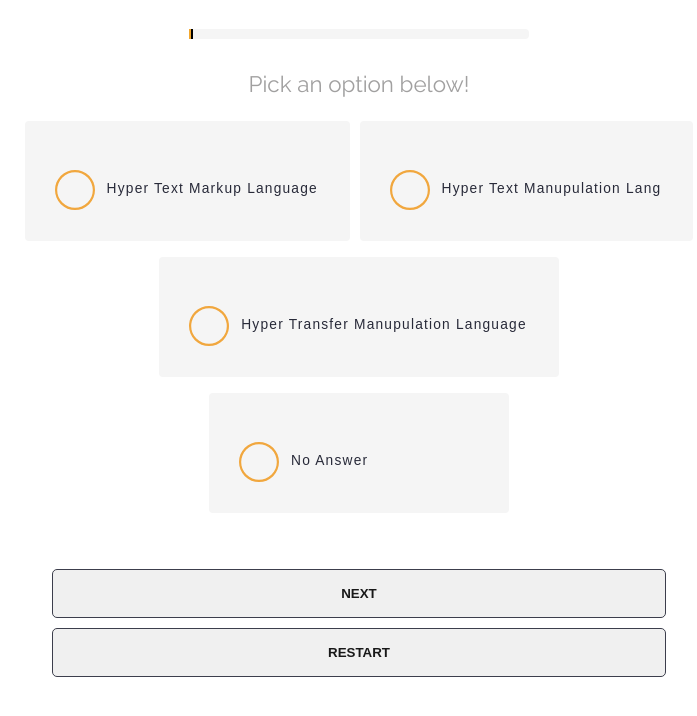
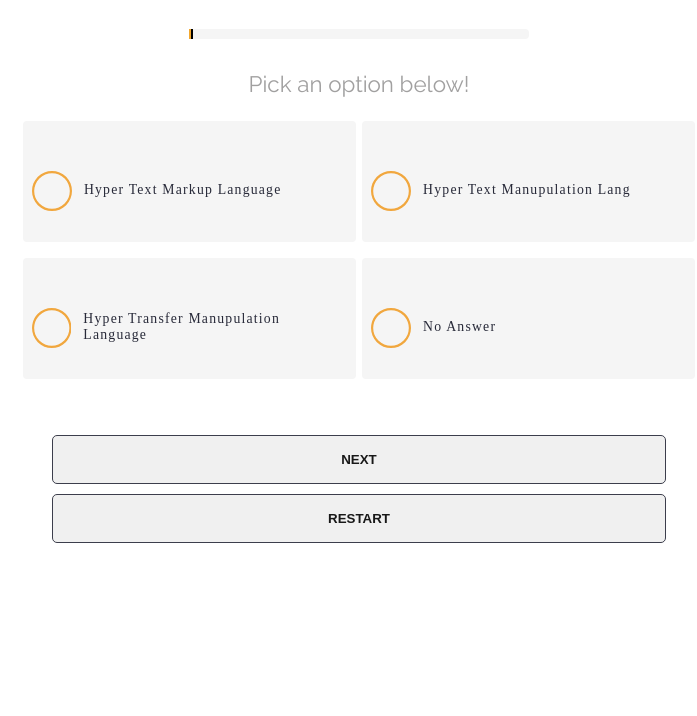
Before and after one commit to Safayet319/quizapp, a plain HTML site: page index.html in a window 1280 px wide. Shown: the part 186-902 px from the top of the page, without its empty margins (281-978 px from the left). After the commit the page ends 843 px from the top, so only its background shows below. Drawn offline with Linux system fonts and the light colour scheme.

Commit message:
change style

```diff
--- a/css/styles.css
+++ b/css/styles.css
@@ -82,20 +82,23 @@
     margin: 1rem auto;
     display: flex;
     flex-wrap: wrap;
+    /* max-width: 143%; */
 }
 .quiz__choice {
-    min-width: 300px;
+    /* min-width: 51%; */
     border-radius: 4px;
     display: block;
     background: var(--light-white);
     margin: 0.5rem auto;
-    font-family: sans-serif;
+    /* font-family: sans-serif; */
     color: var(--light-black);
     letter-spacing: 1.2px;
     font-size: 0.86rem;
+    /* max-width: 50%; */
+    width: 333px;
 }
 .quiz__label {
-    padding: 2rem 2rem;
+    padding: 2rem 11px;
     display: flex;
     align-items: center;
 }
--- a/js/app.js
+++ b/js/app.js
@@ -98,7 +98,7 @@ let listener = ()=>{
         quiz.reset();
         renderAll();
         next.style.display = 'block'
-        choises.style.display = 'block'
+        choises.style.display = 'flex'
 
 
     })
```
